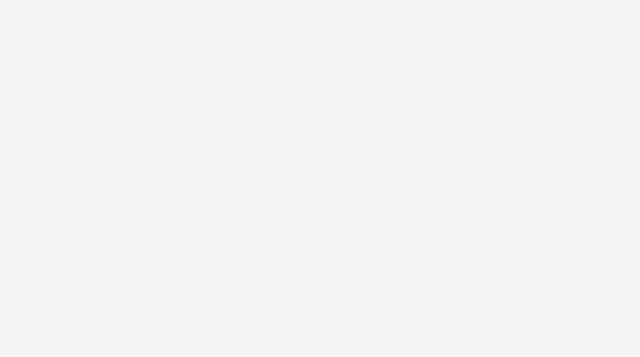
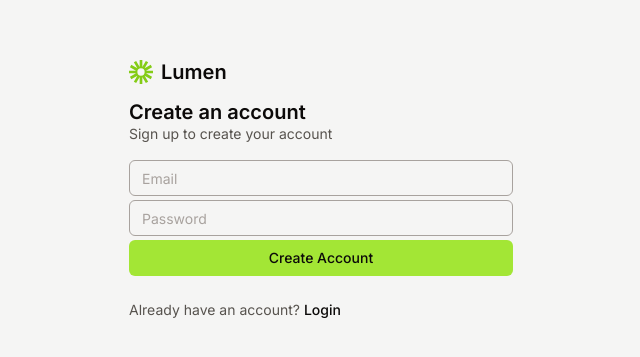
Before and after one commit to jawade-arpeet/lumen, a React (Vite) app: page /sign-up in a window 1280 px wide. Before the commit this address had no page. Shown: the part 211-568 px from the top of the page, without its empty margins (319-959 px from the left). Built offline with nearby package versions, Linux system fonts and the light colour scheme.

Commit message:
feat: add /sign-up page ui

```diff
--- a/src/app.tsx
+++ b/src/app.tsx
@@ -3,6 +3,7 @@ import { BrowserRouter, Route, Routes } from "react-router-dom";
 import Home from "./pages/home.tsx";
 import SignIn from "./pages/sign-in.tsx";
 import AuthLayout from "./layouts/auth.tsx";
+import SignUp from "./pages/sign-up.tsx";
 
 const App = () => {
   return (
@@ -11,6 +12,7 @@ const App = () => {
         <Route path="/" element={<Home />} />
         <Route element={<AuthLayout />}>
           <Route path="/sign-in" element={<SignIn />} />
+          <Route path="/sign-up" element={<SignUp />} />
         </Route>
       </Routes>
     </BrowserRouter>
--- /dev/null
+++ b/src/pages/sign-up.tsx
@@ -0,0 +1,33 @@
+import { Link } from "react-router-dom";
+
+import Button from "../components/button";
+import Input from "../components/input";
+import Logo from "../components/logo";
+
+const SignUp = () => {
+  return (
+    <>
+      <Logo />
+      <h4 className="font-semibold text-xl mt-2">Create an account</h4>
+      <p className="text-sm text-stone-600 -mt-0.5">
+        Sign up to create your account
+      </p>
+      <form className="flex flex-col items-center gap-y-1 mt-4">
+        <Input placeholder="Email" type="email" name="email" />
+        <Input placeholder="Password" type="password" name="password" />
+        <Button className="w-full">Create Account</Button>
+      </form>
+      <p className="mt-6 text-sm text-stone-600">
+        Already have an account?{" "}
+        <Link
+          to="/sign-in"
+          className="text-stone-950 font-medium hover:underline hover:underline-offset-2"
+        >
+          Login
+        </Link>
+      </p>
+    </>
+  );
+};
+
+export default SignUp;
```
